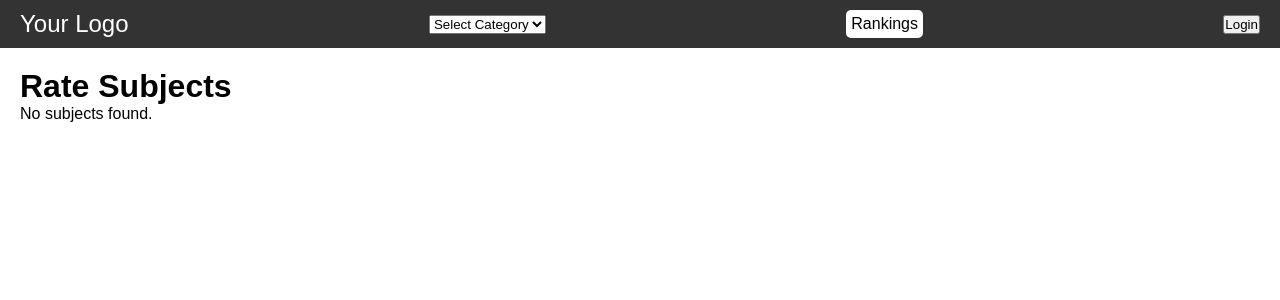
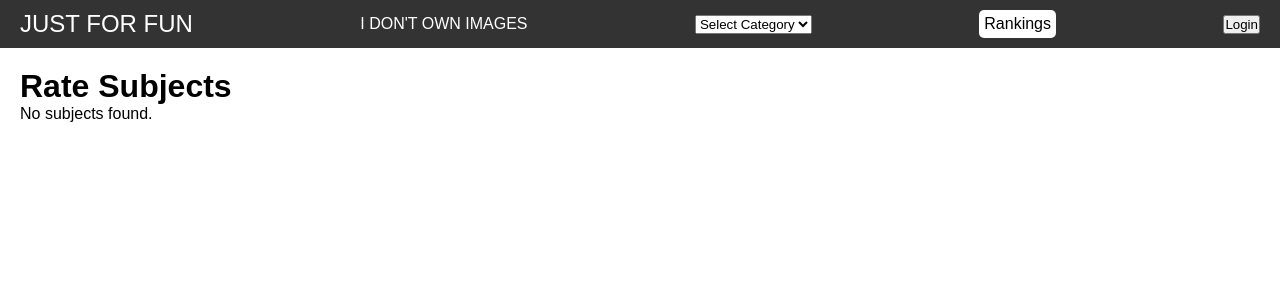
Before and after one commit to MathiTC/Higher-Lower, a PHP site: page / in a window 1280 px wide. Shown: the top 300 px of the page. Run offline with PHP 8.4, Linux system fonts and the light colour scheme; data that the repository does not hold is empty.

Commit message:
Some navbar update

```diff
--- a/EloRankings.php
+++ b/EloRankings.php
@@ -29,7 +29,8 @@ if ($result->num_rows > 0) {
 
 <!-- Navbar -->
 <nav class="navbar">
-    <div class="navbar-logo">Your Logo</div>
+    <div class="navbar-logo">JUST FOR FUN</div>
+    <p>I DON'T OWN IMAGES</p>
 
     <!-- Category Picker -->
     <select id="categoryPicker" class="form-control">
--- a/index.php
+++ b/index.php
@@ -29,7 +29,8 @@ if ($result->num_rows > 0) {
 
 <!-- Navbar -->
 <nav class="navbar">
-    <div class="navbar-logo">Your Logo</div>
+    <div class="navbar-logo">JUST FOR FUN</div>
+    <p>I DON'T OWN IMAGES</p>
 
     <!-- Category Picker -->
     <select id="categoryPicker" class="form-control">
```
